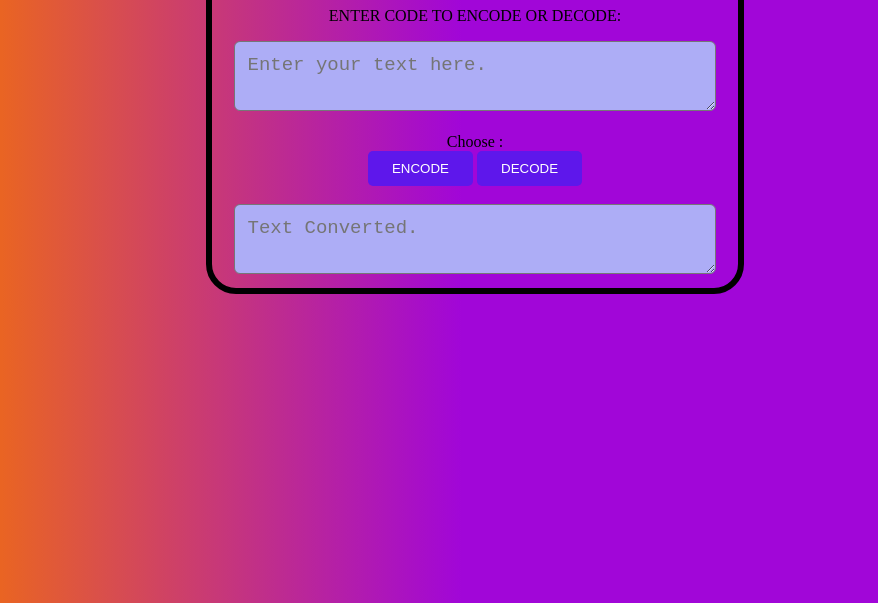
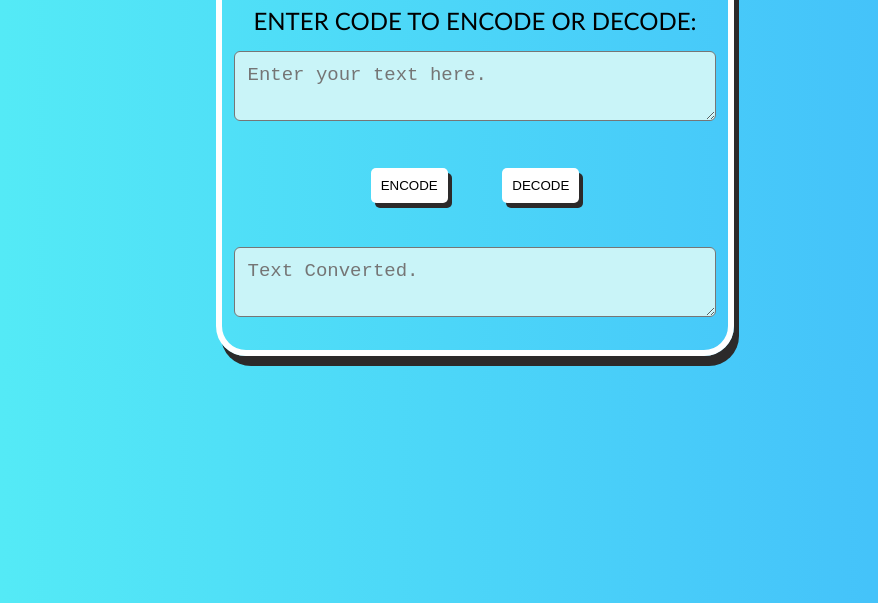
Before and after one commit to Rahmath-001/DOM, a plain HTML site: page Day-2/base64/index.html in a window 1280 px wide. Shown: the part 197-800 px from the top of the page, without its empty margins (165-1043 px from the left). Drawn offline with Linux system fonts and the light colour scheme.

Commit message:
BASE 64 website

```diff
--- a/Day-2/base64/index.html
+++ b/Day-2/base64/index.html
@@ -16,8 +16,6 @@
                 <textarea id="textinput" name="textinput"  placeholder="Enter your text here."></textarea>
                 <br> <br>
 
-                <label id="choosecodetype" for="codetype">Choose  :</label>
-
                 <div class="buttonsarea">
                 <button onclick=" base64encoding()">ENCODE</button>
                 <button onclick="base64decode()">DECODE</button>
--- a/Day-2/base64/style.css
+++ b/Day-2/base64/style.css
@@ -1,36 +1,53 @@
 body {
     display: flex;
     justify-content: center;
-    background: rgb(233,100,35);
-    background: linear-gradient(90deg, rgba(233,100,35,1) 13%,
-     rgba(161,6,216,1) 49%);
+
+    background: rgb(84,234,246);
+    background: linear-gradient(90deg, rgba(84,234,246,1) 13%,
+     rgba(64,184,251,1) 100%);
+
 }
 
 
 
 
 .container {
+    font-family: 'Gill Sans', 'Gill Sans MT', Calibri, 'Trebuchet MS', sans-serif;
     text-align: center;
     margin-top: 100px;
     width: 40%;
-    padding: 10px;
-    border: 6px black solid;
+    padding-top: 7px;
+    padding-bottom: 30px;
+    border: 6px white solid;
+    box-shadow: 5px 10px rgb(44, 42, 42);
     border-radius: 30px;
 }
 
 
 
+
+.lable {
+    font-size: x-large;
+}
+
+#choosecodetype {
+    font-size: x-large;
+}
+
+
 .buttonsarea button{
-    background: #5e17eb;
+    background: white;
+    margin: 5%;
     border: 0;
-    padding: 10px 24px;
-    color: #fff;
+    padding: 10px 10px;
+    color: black;
     transition: 0.4s;
     border-radius: 5px;
+    box-shadow: 4px 5px rgb(44, 42, 42);
 }
 
 .buttonsarea button:hover {
-
+    font-size: 12px;
     border: 3px rgb(14, 73, 222) solid;
     border-radius: 5px;
 }
@@ -42,13 +59,14 @@ body {
     padding: 12px;
     border-radius: 6px;
     min-width: 90%;
-    background-color: rgb(173, 173, 246);
+    background-color: rgb(201, 244, 248);
 }
+
 
 #newtext {
     font-size:19px;
     padding: 12px;
     border-radius: 6px;
     min-width: 90%;
-    background-color: rgb(173, 173, 246);
+    background-color: rgb(201, 244, 248);
 }
```
Also changed, not shown: Day-2/base64/decoder.js (+0 -127 lines), Day-2/fontconverter/index.html (+0 -9 lines), Day-2/basics/flex.html (renamed from Day-2/basics/indeex.html).
